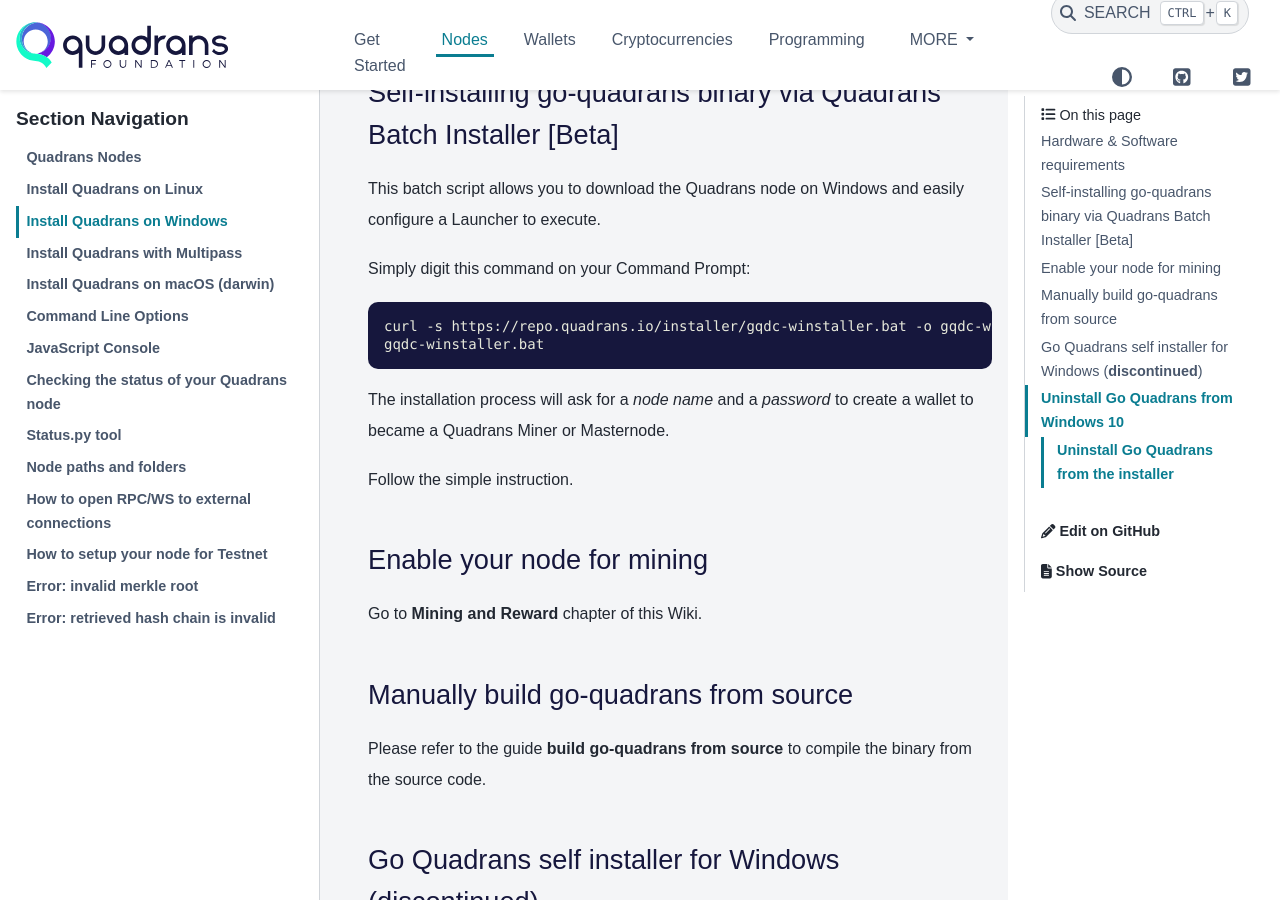
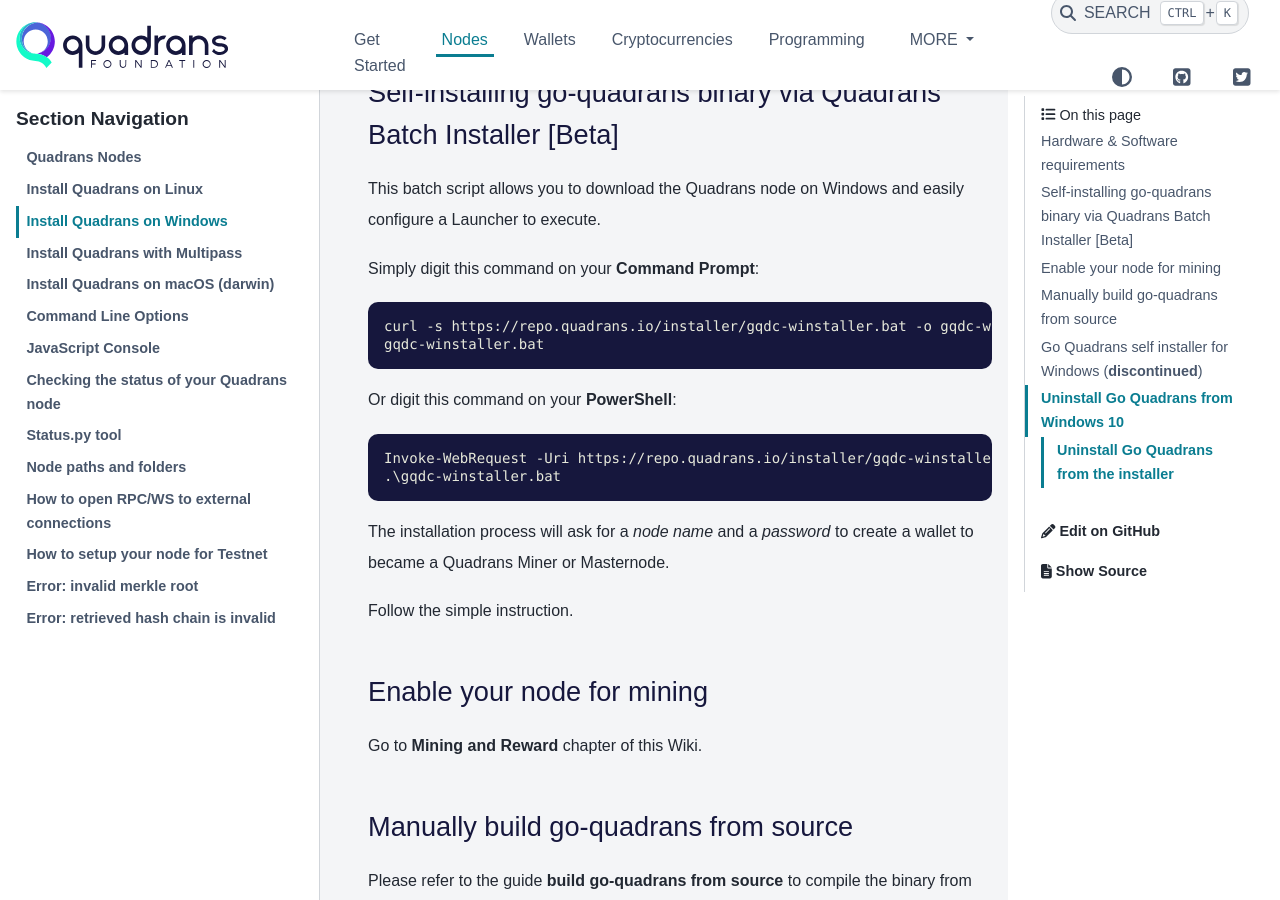
Before and after one commit to quadrans/wiki, a Sphinx documentation site: the page built from docs/nodes/installation/windows.md, in a window 1280 px wide and 900 px high, scrolled down 903 px. Built offline with Sphinx 7.4.7 and the PyData theme 0.15.4, drawn with Linux system fonts in a browser that asks for light colours; pages that are not in the unit, such as notebooks, are missing from menus.

Commit message:
Update PowerShell commands

````diff
--- a/docs/nodes/installation/windows.md
+++ b/docs/nodes/installation/windows.md
@@ -27,11 +27,18 @@
 
 This batch script allows you to download the Quadrans node on Windows and easily configure a Launcher to execute.
 
-Simply digit this command on your Command Prompt:
+Simply digit this command on your **Command Prompt**:
 
 ``` batch
 curl -s https://repo.quadrans.io/installer/gqdc-winstaller.bat -o gqdc-winstaller.bat
 gqdc-winstaller.bat
+```
+
+Or digit this command on your **PowerShell**:
+
+``` batch
+Invoke-WebRequest -Uri https://repo.quadrans.io/installer/gqdc-winstaller.bat -OutFile gqdc-installer.bat
+.\gqdc-winstaller.bat
 ```
 
 The installation process will ask for a *node name* and a *password* to create a wallet to became a Quadrans Miner or Masternode.
````
